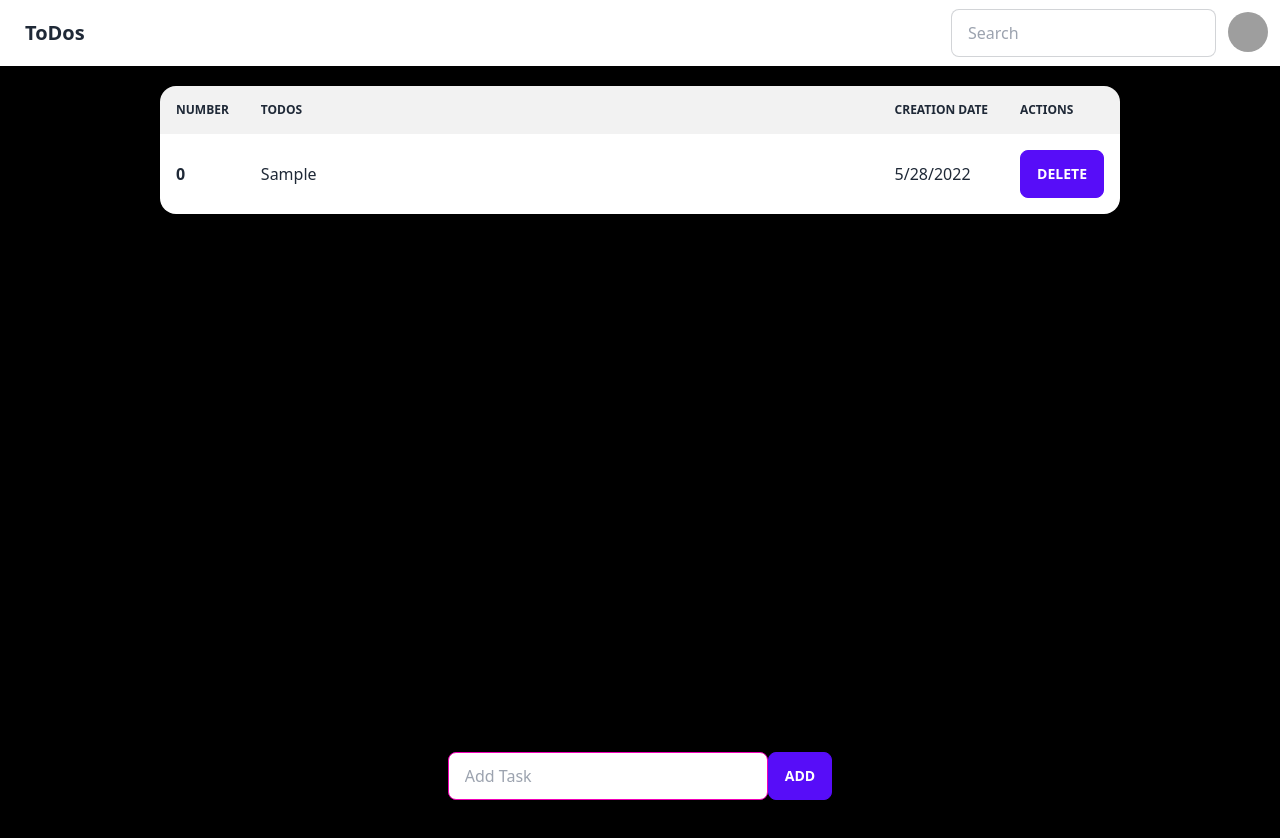
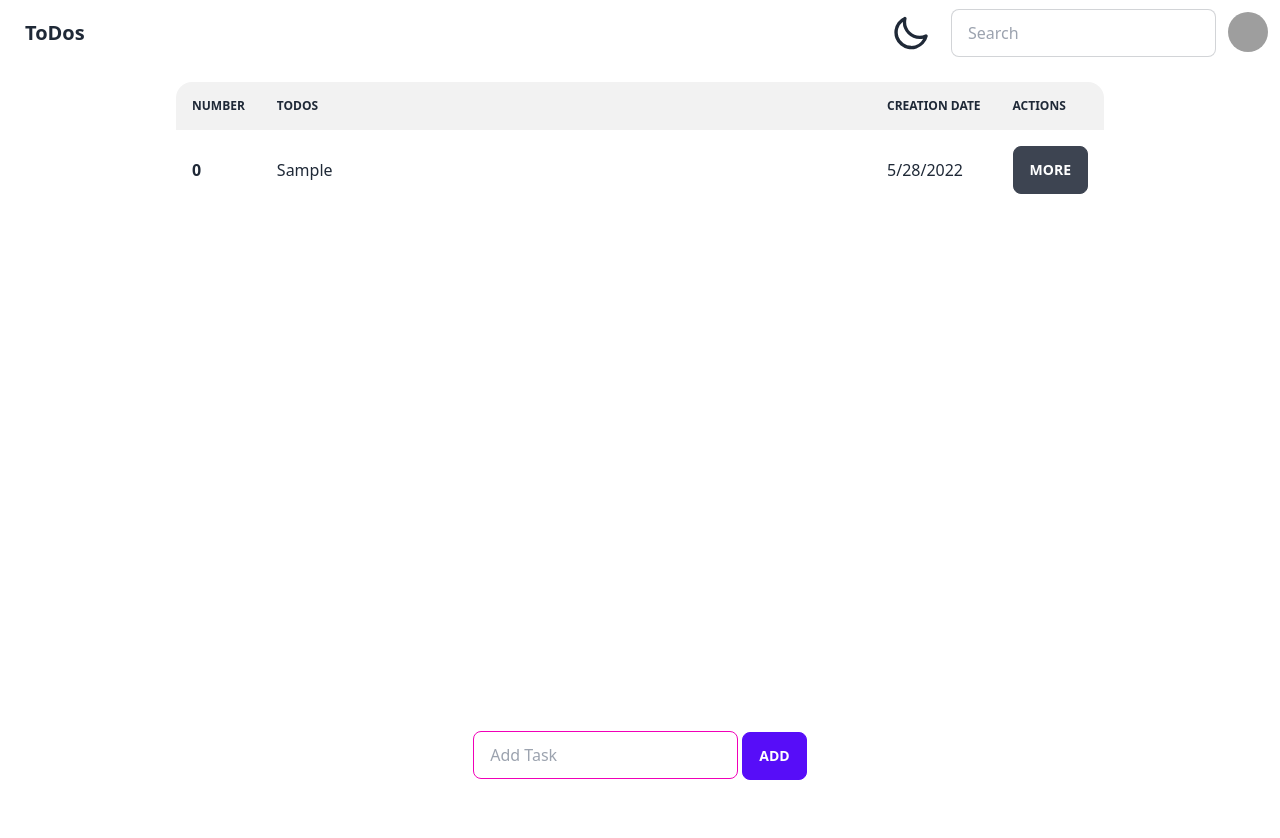
Before and after one commit to yourcasualdev/todoapp, a React (Create React App) app: page / in a window 1280 px wide. Both pictures are taken after typing "Sample" into the empty fields and a click on the button "ADD". Shown: the top 838 px of the page. Built offline with nearby package versions, Linux system fonts and the light colour scheme; grey boxes are pictures that could not be loaded.

Commit message:
theme button add

```diff
--- a/src/App.js
+++ b/src/App.js
@@ -1,14 +1,16 @@
 import { TaskList, AddTask, Navbar } from './components';
+import { useThemeContext } from './context/themeContext';
 
 function App() {
+  const { theme } = useThemeContext();
   return (
-    <>
+    <div data-theme={theme}>
       <Navbar />
-      <div className="bg-black min-h-screen">
+      <div className=" min-h-screen">
         <TaskList />
         <AddTask />
       </div>
-    </>
+    </div>
   );
 }
 
--- a/src/components/AddTask/AddTask.js
+++ b/src/components/AddTask/AddTask.js
@@ -17,15 +17,17 @@
   };
 
   return (
-    <form className=" fixed bottom-0 w-screen grid place-items-center">
-      <div className="flex">
+    <form className="fixed bottom-0 p-5 grid w-screen place-items-center z-50">
+      <div className="">
         <input
           type="text"
           placeholder="Add Task"
           value={task_text}
           onChange={(e) => handleChange(e)}
-          className="input input-bordered input-secondary w-[2000px] max-w-xs" />
-        <button onClick={(e) => handleSubmit(e)} className={"btn btn-primary"}>
+          className="input input-bordered input-secondary w-50" />
+        <button
+          onClick={(e) => handleSubmit(e)} className={"btn btn-primary flex-1 ml-1"}
+        >
           ADD
         </button>
       </div>
--- a/src/components/Navbar/Navbar.js
+++ b/src/components/Navbar/Navbar.js
@@ -1,11 +1,13 @@
 import { useEffect, useState } from 'react'
 
 import { useTaskContext } from '../../context/taskContext'
+import { useThemeContext } from '../../context/themeContext'
 
 
 const Navbar = () => {
 
     const { filterTasks } = useTaskContext()
+    const { theme, toggleTheme } = useThemeContext()
 
     const handleSearchChange = (e) => {
         filterTasks(e.target.value)
@@ -15,8 +17,13 @@
     return (
         <div className="navbar bg-base-100">
             <div className="flex-1">
-                <a href='/' className="btn btn-ghost normal-case text-xl">ToDos</a>
+                <a href='#' className="btn btn-ghost normal-case text-xl">ToDos</a>
             </div>
+            <label className="swap swap-rotate mr-5">
+                <input onClick={() => toggleTheme()} type="checkbox" checked={theme === "lofi"} />
+                <svg className="swap-on fill-current w-10 h-10" xmlns="http://www.w3.org/2000/svg" viewBox="0 0 24 24"><path d="M5.64,17l-.71.71a1,1,0,0,0,0,1.41,1,1,0,0,0,1.41,0l.71-.71A1,1,0,0,0,5.64,17ZM5,12a1,1,0,0,0-1-1H3a1,1,0,0,0,0,2H4A1,1,0,0,0,5,12Zm7-7a1,1,0,0,0,1-1V3a1,1,0,0,0-2,0V4A1,1,0,0,0,12,5ZM5.64,7.05a1,1,0,0,0,.7.29,1,1,0,0,0,.71-.29,1,1,0,0,0,0-1.41l-.71-.71A1,1,0,0,0,4.93,6.34Zm12,.29a1,1,0,0,0,.7-.29l.71-.71a1,1,0,1,0-1.41-1.41L17,5.64a1,1,0,0,0,0,1.41A1,1,0,0,0,17.66,7.34ZM21,11H20a1,1,0,0,0,0,2h1a1,1,0,0,0,0-2Zm-9,8a1,1,0,0,0-1,1v1a1,1,0,0,0,2,0V20A1,1,0,0,0,12,19ZM18.36,17A1,1,0,0,0,17,18.36l.71.71a1,1,0,0,0,1.41,0,1,1,0,0,0,0-1.41ZM12,6.5A5.5,5.5,0,1,0,17.5,12,5.51,5.51,0,0,0,12,6.5Zm0,9A3.5,3.5,0,1,1,15.5,12,3.5,3.5,0,0,1,12,15.5Z" /></svg>
+                <svg className="swap-off fill-current w-10 h-10" xmlns="http://www.w3.org/2000/svg" viewBox="0 0 24 24"><path d="M21.64,13a1,1,0,0,0-1.05-.14,8.05,8.05,0,0,1-3.37.73A8.15,8.15,0,0,1,9.08,5.49a8.59,8.59,0,0,1,.25-2A1,1,0,0,0,8,2.36,10.14,10.14,0,1,0,22,14.05,1,1,0,0,0,21.64,13Zm-9.5,6.69A8.14,8.14,0,0,1,7.08,5.22v.27A10.15,10.15,0,0,0,17.22,15.63a9.79,9.79,0,0,0,2.1-.22A8.11,8.11,0,0,1,12.14,19.73Z" /></svg>
+            </label>
             <div className="flex-none gap-2">
                 <div className="form-control">
                     <input
@@ -34,13 +41,13 @@
                     </label>
                     <ul tabIndex="0" className="mt-3 p-2 shadow menu menu-compact dropdown-content bg-base-100 rounded-box w-52">
                         <li>
-                            <a href='/' className="justify-between">
+                            <a href='#' className="justify-between">
                                 Profile
                                 <span className="badge">New</span>
                             </a>
                         </li>
-                        <li><a href='/'>Settings</a></li>
-                        <li><a href='/'>Logout</a></li>
+                        <li><a href='#'>Settings</a></li>
+                        <li><a href='#'>Logout</a></li>
                     </ul>
                 </div>
             </div>
--- a/src/components/Task/Task.js
+++ b/src/components/Task/Task.js
@@ -1,14 +1,14 @@
 import { useTaskContext } from "../../context/taskContext";
 
 const Task = ({ num, task }) => {
-  const { deleteTask, toggleTask } = useTaskContext();
+  const { deleteTask, toggleTask, updateTask } = useTaskContext();
   const creationDate = new Date(task.task_date);
 
   return (
-    <tr className="max-w-xs" onClick={() => toggleTask(task.task_id)}>
+    <tr className="max-w-xs">
 
       {/* Task Number */}
-      <th className="w-[10px]">{num}</th>
+      <th className="w-[10px] z-0">{num}</th>
 
       {/* Task Text */}
       <td
@@ -23,9 +23,22 @@
 
       {/* Task Actions */}
       <td className="w-[1rem] max-w-lg content-start ">
-        <button onClick={(e) => deleteTask(task.task_id)} className={"btn btn-primary"}>
-          Delete
-        </button>
+        <label htmlFor={task.task_id} className="btn modal-button">More</label>
+        <input type="checkbox" id={task.task_id} className="modal-toggle" />
+        <label htmlFor={task.task_id} className="modal cursor-pointer">
+          <label className="modal-box relative grid" htmlFor="">
+            <h3 className="text-lg font-bold">Congratulations random Interner user!</h3>
+            <textarea onChange={(e) => updateTask(task.task_id, e.target.value)} className="py-4 mt-5 mb-2" value={task.task_text} />
+            <div className="flex m-auto ">
+              <button onClick={() => toggleTask(task.task_id)} className={"btn btn-primary mr-2"}>
+                {task.task_is_completed ? "Uncomplete" : "Complete"}
+              </button>
+              <button onClick={(e) => deleteTask(task.task_id)} className={"btn btn-error"}>
+                Delete
+              </button>
+            </div>
+          </label>
+        </label>
       </td>
     </tr>
   )
--- a/src/components/TaskList/TaskList.js
+++ b/src/components/TaskList/TaskList.js
@@ -7,13 +7,16 @@
   const { tasks } = useTaskContext()
 
   useEffect(() => {
-    console.log("rendering task list")
-    console.log(tasks)
-  })
+    // sort tasks by date
+    tasks.sort((a, b) => {
+      return new Date(a.task_date) - new Date(b.task_date)
+    })
+  }, [tasks])
+
 
 
   return (
-    <div className="overflow-x-auto max-w-[60rem] m-auto pt-5">
+    <div className="overflow-x-auto max-w-[60rem] m-auto pt-4 p-4">
       <table className="table table-zebra w-full">
         <thead>
           <tr>
--- a/src/context/taskContext.js
+++ b/src/context/taskContext.js
@@ -73,6 +73,19 @@
         setTasks(getTasks());
     }
 
+    const updateTask = (task_id, task_text) => {
+        let tasks = JSON.parse(localStorage.getItem('tasks')) || [];
+        tasks = tasks.map(task => {
+            if (task.task_id === task_id) {
+                task.task_text = task_text;
+            }
+            return task;
+        }
+        );
+        localStorage.setItem('tasks', JSON.stringify(tasks));
+        setTasks(getTasks());
+    }
+
     const filterTasks = (filter) => {
         let tasks = getTasks();
         console.log(tasks)
@@ -110,6 +123,7 @@
         add_task,
         deleteTask,
         toggleTask,
+        updateTask,
         refresh_tasks,
         filterTasks
     }
--- a/src/context/themeContext.js
+++ b/src/context/themeContext.js
@@ -1,6 +1,19 @@
 import { createContext, useContext, useEffect, useState } from "react";
 
 const ThemeContext = createContext();
+// const themes = [
+//     "light", "dark", "cupcake",
+//     "bumblebee", "emerald", "corporate", "synthwave",
+//     "retro", "cyberpunk", "valentine", "halloween", "garden",
+//     "forest", "aqua", "lofi", "pastel", "fantasy", "wireframe",
+//     "black", "luxury", "dracula", "cmyk", "autumn", "business",
+//     "acid", "lemonade", "night", "coffee", "winter"
+// ];
+
+const THEME_DARK = "halloween"
+const THEME_LIGHT = "lofi"
+
+// lofi halloween
 
 const ThemeProvider = ({ children }) => {
     const [theme, setTheme] = useState("light");
@@ -10,8 +23,8 @@
     }, []);
 
     const toggleTheme = () => {
-        setTheme(theme === "light" ? "dark" : "light");
-        localStorage.setItem("theme", theme === "light" ? "dark" : "light");
+        setTheme(theme === THEME_LIGHT ? THEME_DARK : THEME_LIGHT);
+        localStorage.setItem("theme", theme);
     }
 
     return (
```
